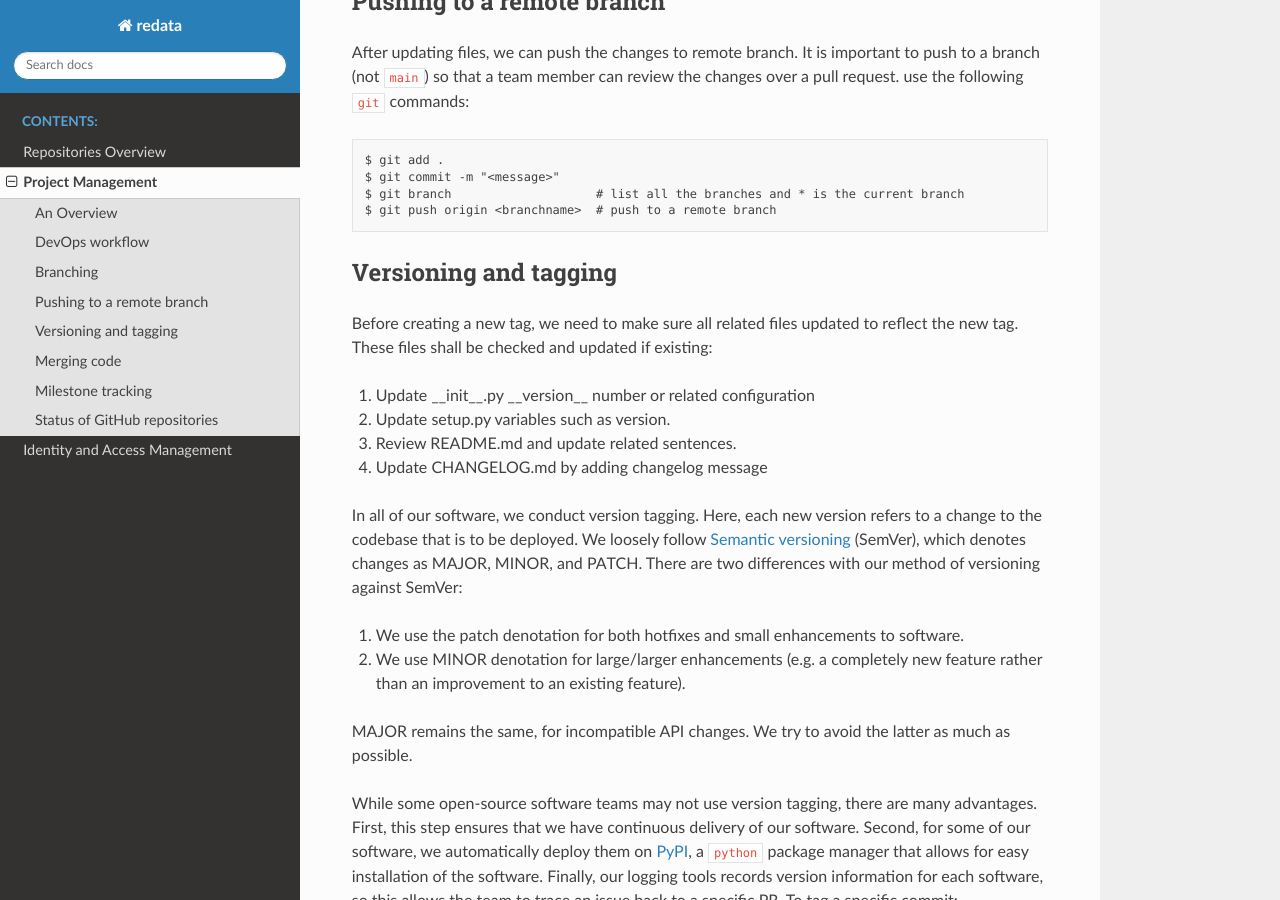
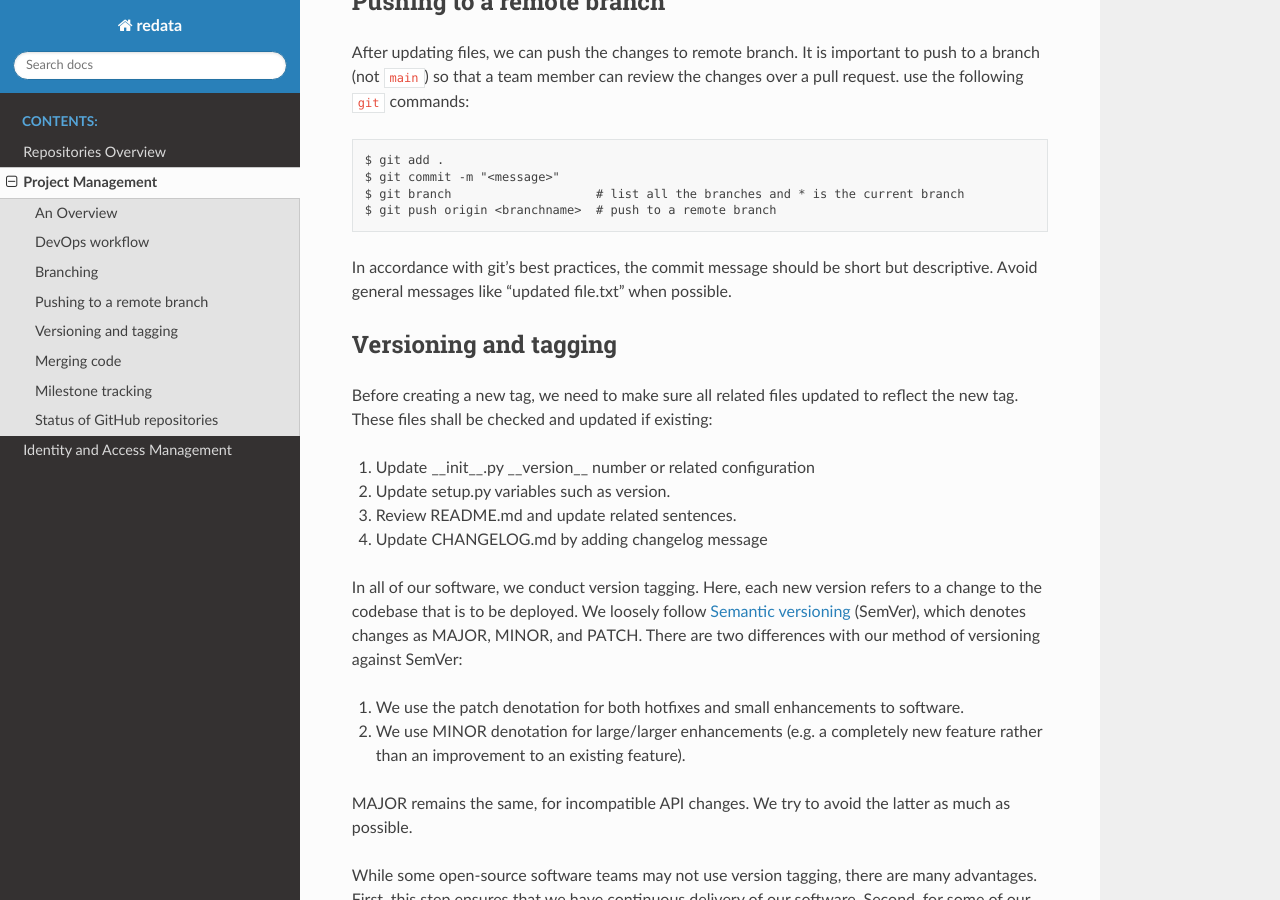
Before and after one commit to UAL-RE/redata-docs, a Sphinx documentation site: the page built from source/project-management.rst, in a window 1280 px wide and 900 px high, scrolled down 1818 px. Built offline with Sphinx 7.4.7 and the Read the Docs theme 2.0.0, drawn with Linux system fonts in a browser that asks for light colours.

Commit message:
Updated project_management.rst for how to add commit messages

```diff
--- a/source/project-management.rst
+++ b/source/project-management.rst
@@ -93,6 +93,10 @@ use the following ``git`` commands:
    $ git branch                    # list all the branches and * is the current branch
    $ git push origin <branchname>  # push to a remote branch
 
+In accordance with git's best practices, the commit message should be short but descriptive.
+Avoid general messages like "updated file.txt" when possible.
+
+
 Versioning and tagging
 ----------------------
 Before creating a new tag, we need to make sure all related files updated to reflect the new tag.
```
